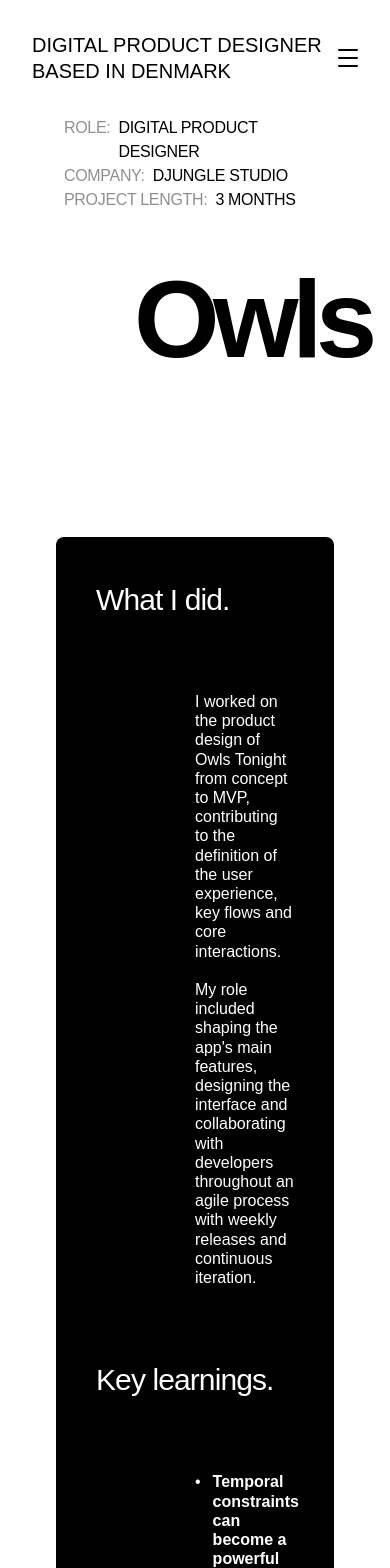
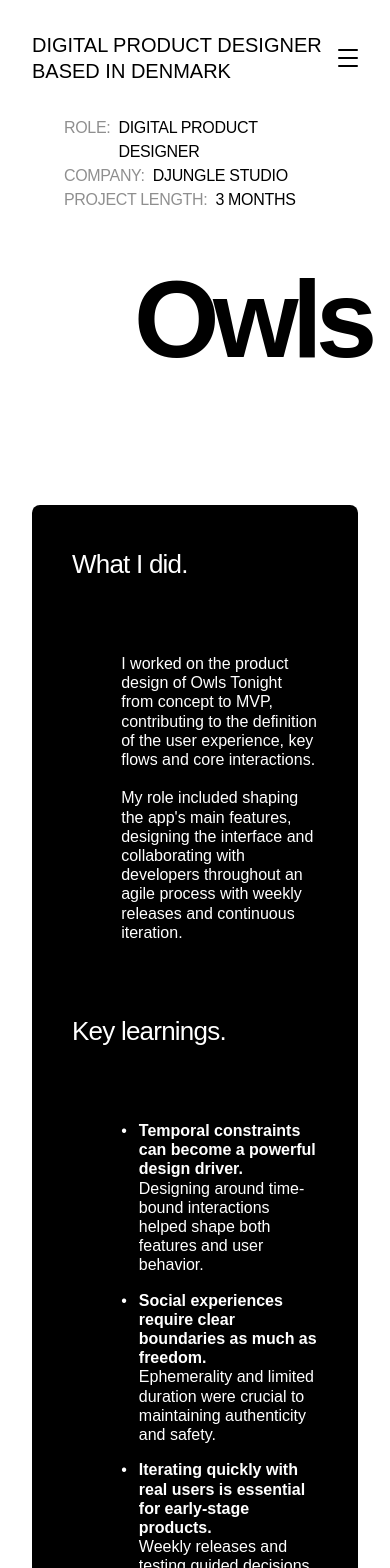
Before and after one commit to Davide-SP/portfolio, a Next.js app: page /projects/owls in a window 390 px wide. Shown: the top 1568 px of the page. Built offline with nearby package versions, Linux system fonts and the light colour scheme; a web font is replaced by a local one.

Commit message:
Add mobile version to Project Intro component

```diff
--- a/components/portfolio/project-intro.tsx
+++ b/components/portfolio/project-intro.tsx
@@ -26,7 +26,6 @@
 
 const titleStyle: React.CSSProperties = {
   fontFamily: "'TikTok Sans', sans-serif",
-  fontSize: "30px",
   fontWeight: 500,
   color: "#FFFFFF",
   letterSpacing: "-0.03em",
@@ -59,24 +58,24 @@
 
 export default function ProjectIntro({ whatIDid, keyLearnings }: ProjectIntroProps) {
   return (
-    <div style={{ padding: "64px 56px"}}>
+    <div className="px-8 md:px-14 py-8 md:py-16">
       <div style={{ backgroundColor: "#000000", padding: "40px", borderRadius: 8  }}>
         <div className="flex flex-col" style={{ gap: "70px" }}>
-          <motion.h2 className="text-left" style={titleStyle} {...fadeUpTitle}>
+          <motion.h2 className="text-left text-[26px] md:text-[30px]" style={titleStyle} {...fadeUpTitle}>
             What I did.
           </motion.h2>
 
-          <motion.div className="ml-auto" style={{ width: "50%" }} {...fadeUpText}>
+          <motion.div className="ml-auto w-4/5 md:w-1/2" {...fadeUpText}>
             <p style={textStyle}>
               {whatIDid}
             </p>
           </motion.div>
 
-          <motion.h2 className="text-left" style={titleStyle} {...fadeUpTitle}>
+          <motion.h2 className="text-left text-[26px] md:text-[30px]" style={titleStyle} {...fadeUpTitle}>
             Key learnings.
           </motion.h2>
 
-          <motion.div className="ml-auto" style={{ width: "50%" }} {...fadeUpText}>
+          <motion.div className="ml-auto w-4/5 md:w-1/2" {...fadeUpText}>
             <div style={textStyle}>
               {keyLearnings.map((item, index) => (
                 <div key={index} style={{ display: "flex", gap: "12px", marginBottom: "1em" }}>
```
